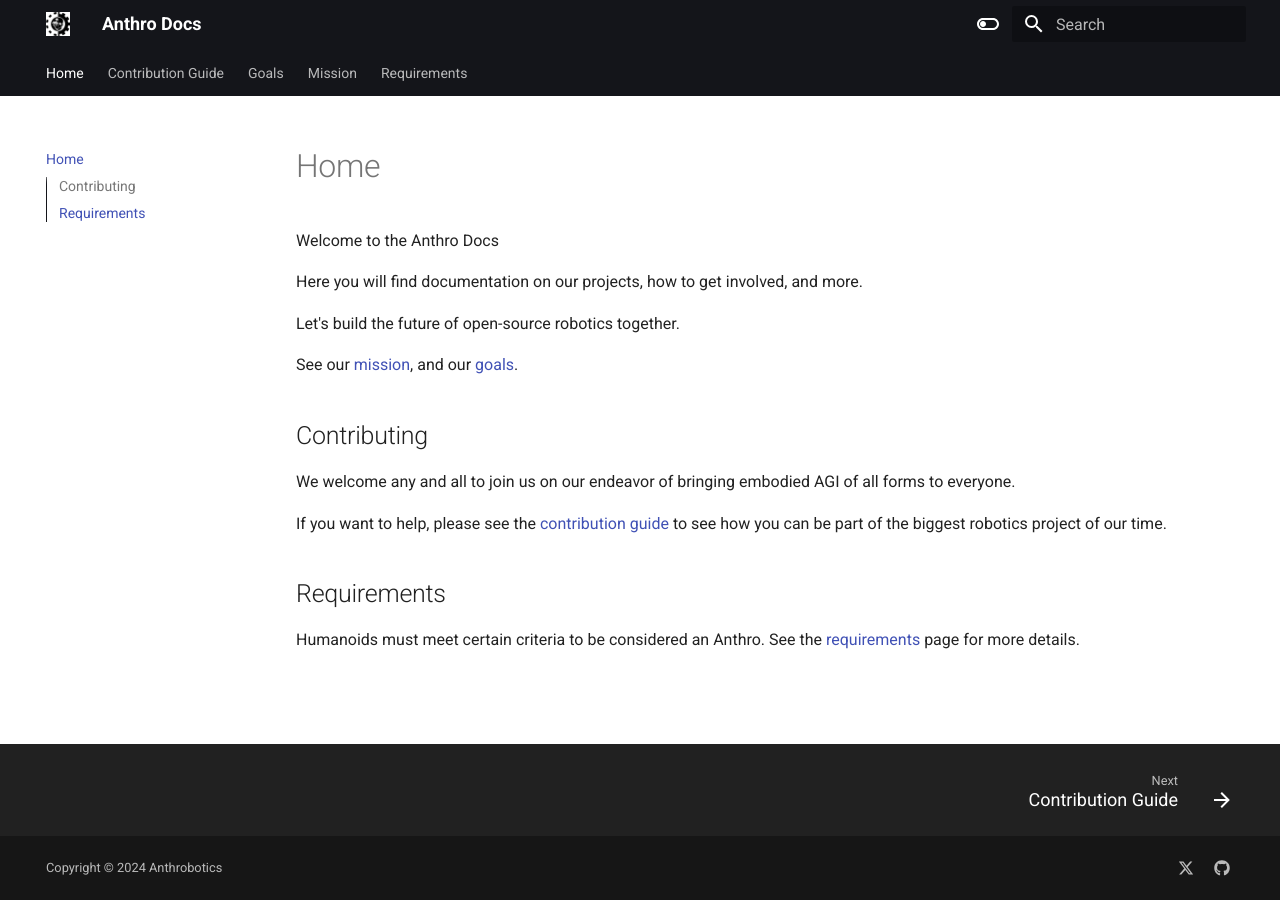
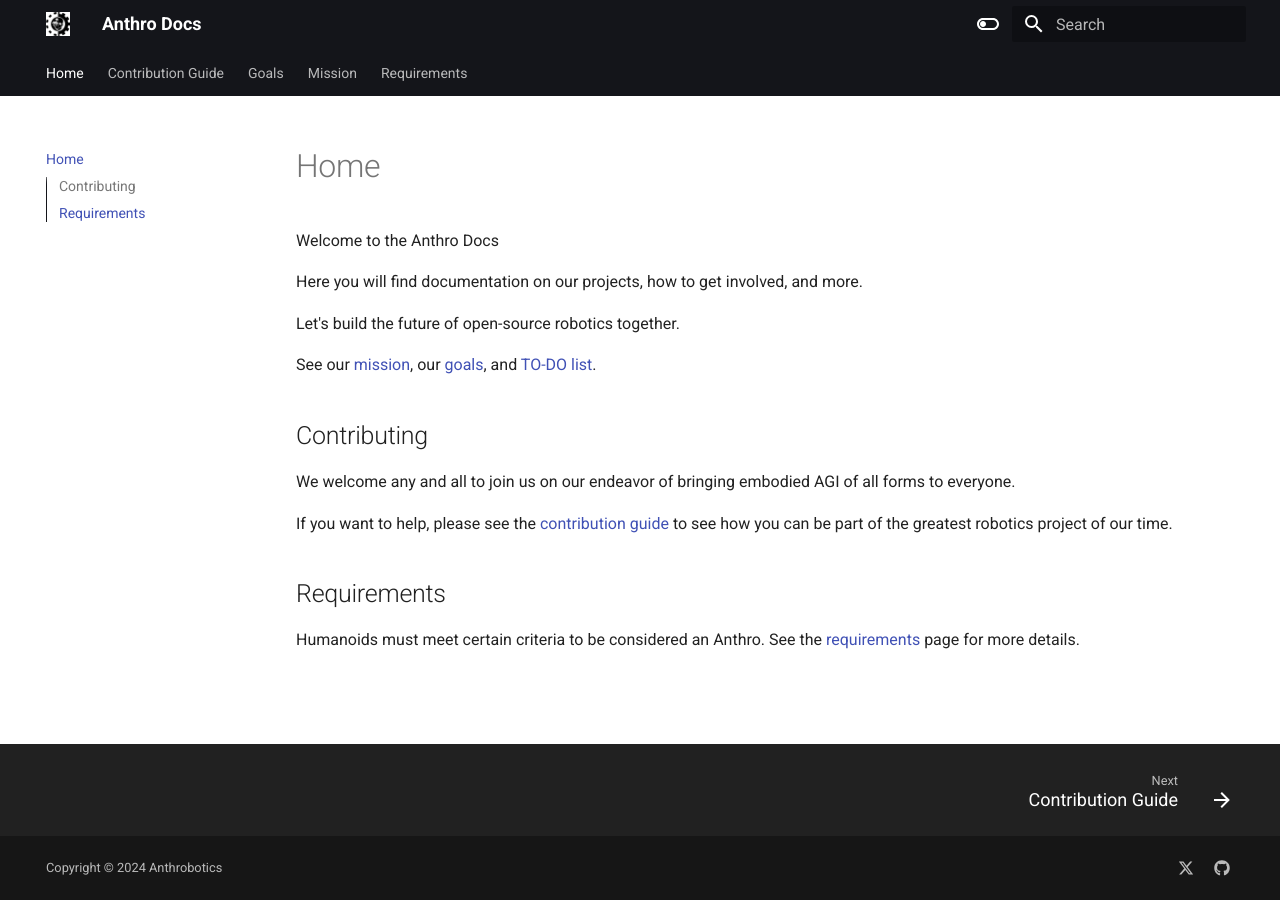
Before and after one commit to Anthrobotics/anthro-docs, an MkDocs documentation site: the page built from docs/index.md, in a window 1280 px wide. Built offline with MkDocs 1.6.1 and Material for MkDocs 9.7.7, drawn with Linux system fonts in a browser that asks for light colours.

Commit message:
Update index.md

```diff
--- a/docs/index.md
+++ b/docs/index.md
@@ -6,13 +6,13 @@ Here you will find documentation on our projects, how to get involved, and more.
 
 Let's build the future of open-source robotics together.
 
-See our [mission](mission.md), and our [goals](goals.md).
+See our [mission](mission.md), our [goals](goals.md), and [TO-DO list](to-do.md).
 
 ## Contributing
 
 We welcome any and all to join us on our endeavor of bringing embodied AGI of all forms to everyone.
 
-If you want to help, please see the [contribution guide](contribution-guide.md) to see how you can be part of the biggest robotics project of our time.
+If you want to help, please see the [contribution guide](contribution-guide.md) to see how you can be part of the greatest robotics project of our time.
 
 ## Requirements
 
```
